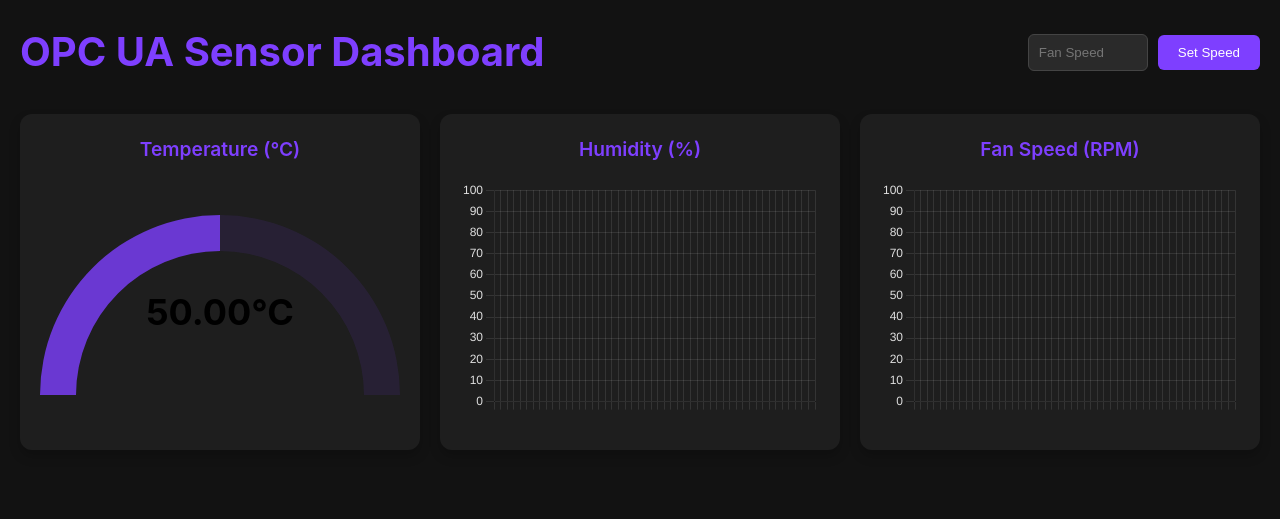
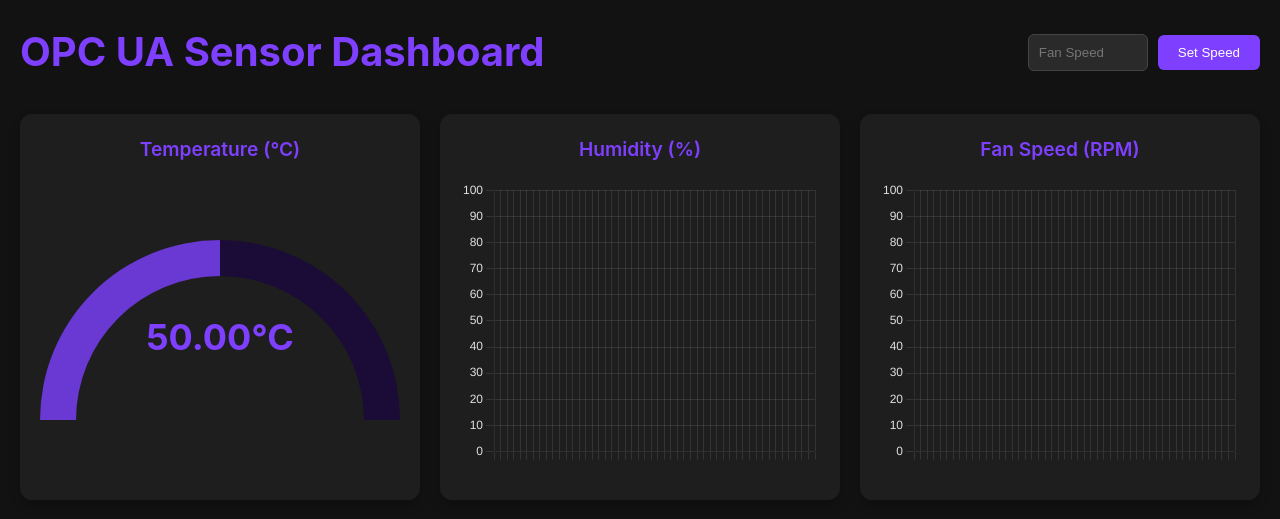
Before and after one commit to EinsPhoenix/OPC-UA-DASHBOARD, a Django app: page / in a window 1280 px wide. Shown: the top 519 px of the page. Run offline with Django 5.2, Linux system fonts and the light colour scheme; data that the repository does not hold is empty; some libraries are stand-ins or nearby versions.

Commit message:
color temperature

```diff
--- a/upcuaDash/templates/dashboard.html
+++ b/upcuaDash/templates/dashboard.html
@@ -10,7 +10,7 @@
             --primary-color: #7e3fff;
             --background-dark: #121212;
             --card-background: #1e1e1e;
-            --text-color: #e0e0e0;
+            --text-color:rgb(255, 255, 255);
             --accent-color: #6a19d6;
         }
 
@@ -79,7 +79,7 @@
         }
 
         .chart-container {
-            height: 250px;
+            height: 300px;
             position: relative;
         }
 
@@ -238,7 +238,7 @@
                             data: [50, 50],
                             backgroundColor: [
                                 'rgba(126, 63, 255, 0.8)',
-                                'rgba(126, 63, 255, 0.1)'
+                                'rgba(24, 0, 71, 0.63)'
                             ],
                             borderWidth: 0
                         }]
@@ -266,7 +266,7 @@
                             ctx.clearRect(centerX - 50, centerY - 30, 100, 50);
 
                             ctx.font = 'bold 36px Inter, Arial';
-                            ctx.fillStyle = 'var(--primary-color)';
+                            ctx.fillStyle = '#7e3fff';
                             ctx.textAlign = 'center';
                             ctx.fillText(`${currentTemp}°C`, centerX, centerY);
                         }
@@ -281,7 +281,7 @@
                     this.chart.data.labels.push(labels[labels.length - 1]);
                     this.chart.data.datasets[0].data.push(data[data.length - 1]);
 
-                    if (this.chart.data.labels.length > 50) {
+                    if (this.chart.data.labels.length > 60) {
                         this.chart.data.labels.shift();
                         this.chart.data.datasets[0].data.shift();
                     }
@@ -295,7 +295,6 @@
             }
         }
 
-        // Initialize charts
         const temperatureChart = new SensorChart('temperatureChart', 'Temperature (°C)', 60);
         const humidityChart = new SensorChart('humidityChart', 'Humidity (%)', 100);
         const fanSpeedChart = new SensorChart('fanSpeedChart', 'Fan Speed (RPM)', 100, '#4CAF50');
@@ -307,8 +306,9 @@
                 return time.toLocaleTimeString();
             });
 
+
+            humidityChart.updateData(labels, data.humidity);
             temperatureChart.updateData(labels, data.temperature);
-            humidityChart.updateData(labels, data.humidity);
             fanSpeedChart.updateData(labels, data.fan_speed);
         }
 
@@ -335,7 +335,6 @@
             }
         }
 
-        // Simulated data fetching interval
         setInterval(fetchData, 500);
     </script>
 </body>
```
